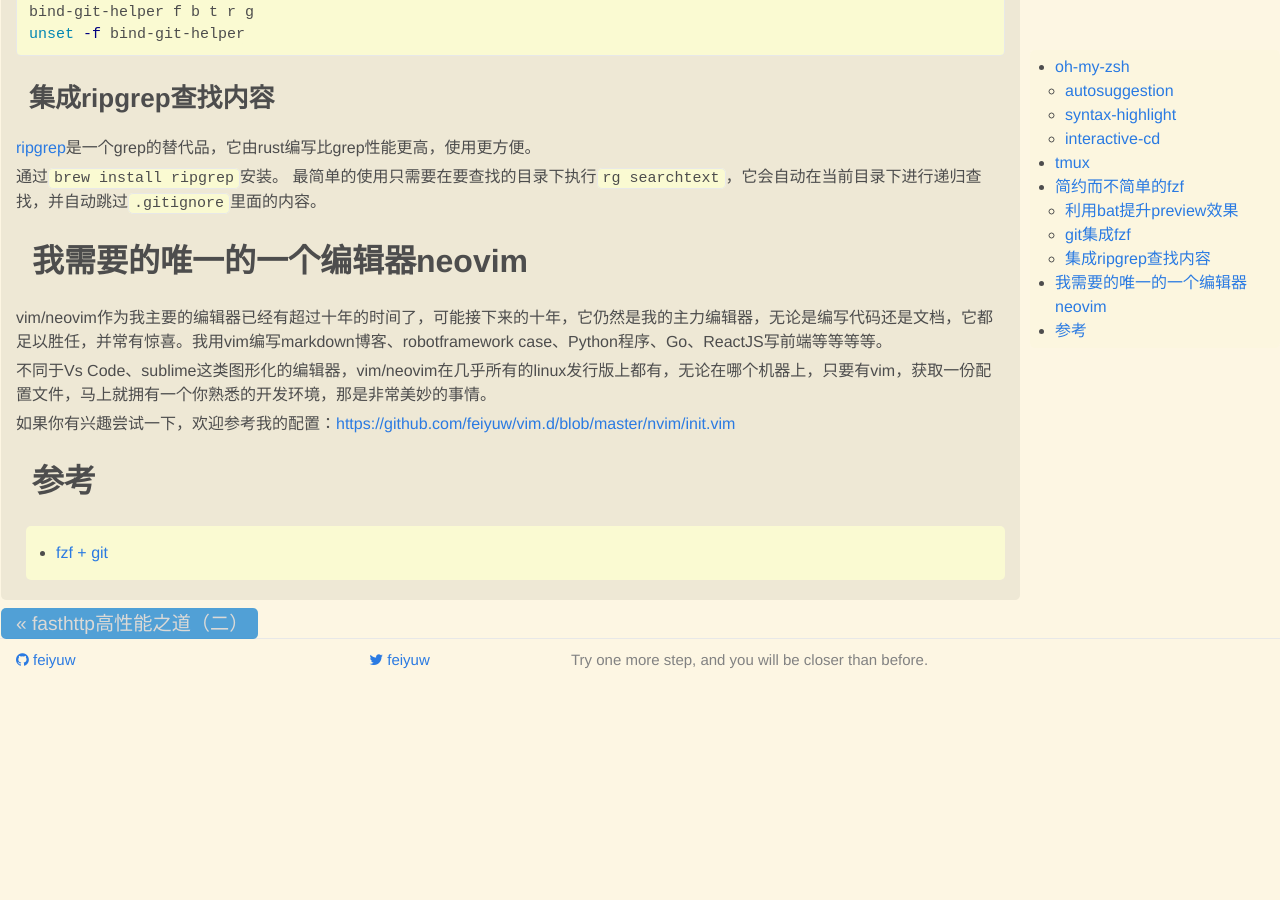
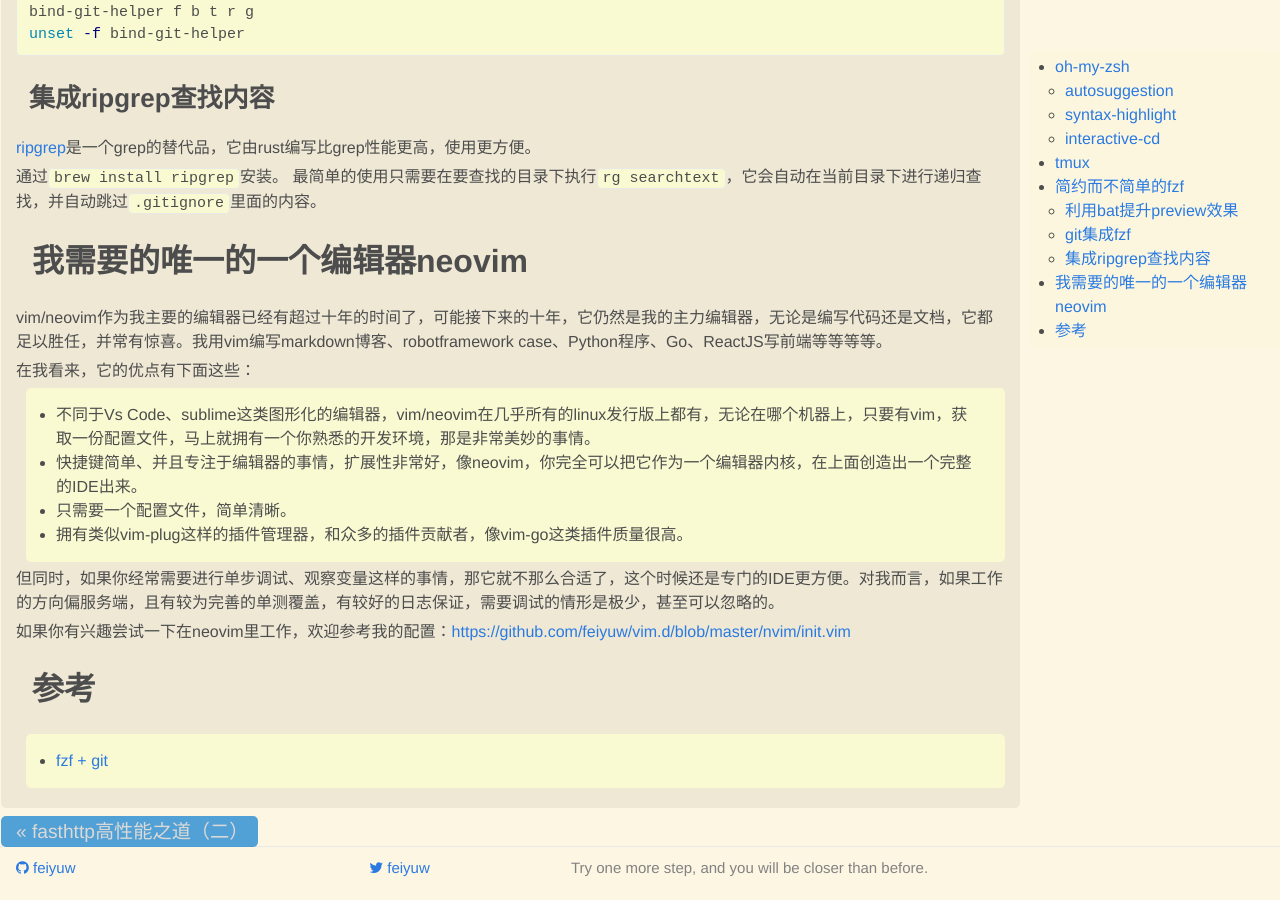
Before and after one commit to feiyuw/feiyuw.github.io, a Jekyll site: the page built from _posts/2019-06-13-work-with-terminal.md, in a window 1280 px wide and 900 px high, scrolled down 4571 px. Built offline with Jekyll 4.4.1, drawn with Linux system fonts in a browser that asks for light colours; nearby versions of some CDN libraries; comment, search, counter and statistics services are not loaded; before the commit the page ends 5263 px from its top, so only the background shows below that.

Commit message:
update blog

```diff
--- a/_posts/2019-06-13-work-with-terminal.md
+++ b/_posts/2019-06-13-work-with-terminal.md
@@ -221,9 +221,16 @@ unset -f bind-git-helper
 
 vim/neovim作为我主要的编辑器已经有超过十年的时间了，可能接下来的十年，它仍然是我的主力编辑器，无论是编写代码还是文档，它都足以胜任，并常有惊喜。我用vim编写markdown博客、robotframework case、Python程序、Go、ReactJS写前端等等等等。
 
-不同于Vs Code、sublime这类图形化的编辑器，vim/neovim在几乎所有的linux发行版上都有，无论在哪个机器上，只要有vim，获取一份配置文件，马上就拥有一个你熟悉的开发环境，那是非常美妙的事情。
+在我看来，它的优点有下面这些：
 
-如果你有兴趣尝试一下，欢迎参考我的配置：[https://github.com/feiyuw/vim.d/blob/master/nvim/init.vim](https://github.com/feiyuw/vim.d/blob/master/nvim/init.vim)
+* 不同于Vs Code、sublime这类图形化的编辑器，vim/neovim在几乎所有的linux发行版上都有，无论在哪个机器上，只要有vim，获取一份配置文件，马上就拥有一个你熟悉的开发环境，那是非常美妙的事情。
+* 快捷键简单、并且专注于编辑器的事情，扩展性非常好，像neovim，你完全可以把它作为一个编辑器内核，在上面创造出一个完整的IDE出来。
+* 只需要一个配置文件，简单清晰。
+* 拥有类似vim-plug这样的插件管理器，和众多的插件贡献者，像vim-go这类插件质量很高。
+
+但同时，如果你经常需要进行单步调试、观察变量这样的事情，那它就不那么合适了，这个时候还是专门的IDE更方便。对我而言，如果工作的方向偏服务端，且有较为完善的单测覆盖，有较好的日志保证，需要调试的情形是极少，甚至可以忽略的。
+
+如果你有兴趣尝试一下在neovim里工作，欢迎参考我的配置：[https://github.com/feiyuw/vim.d/blob/master/nvim/init.vim](https://github.com/feiyuw/vim.d/blob/master/nvim/init.vim)
 
 ## 参考
 
```
